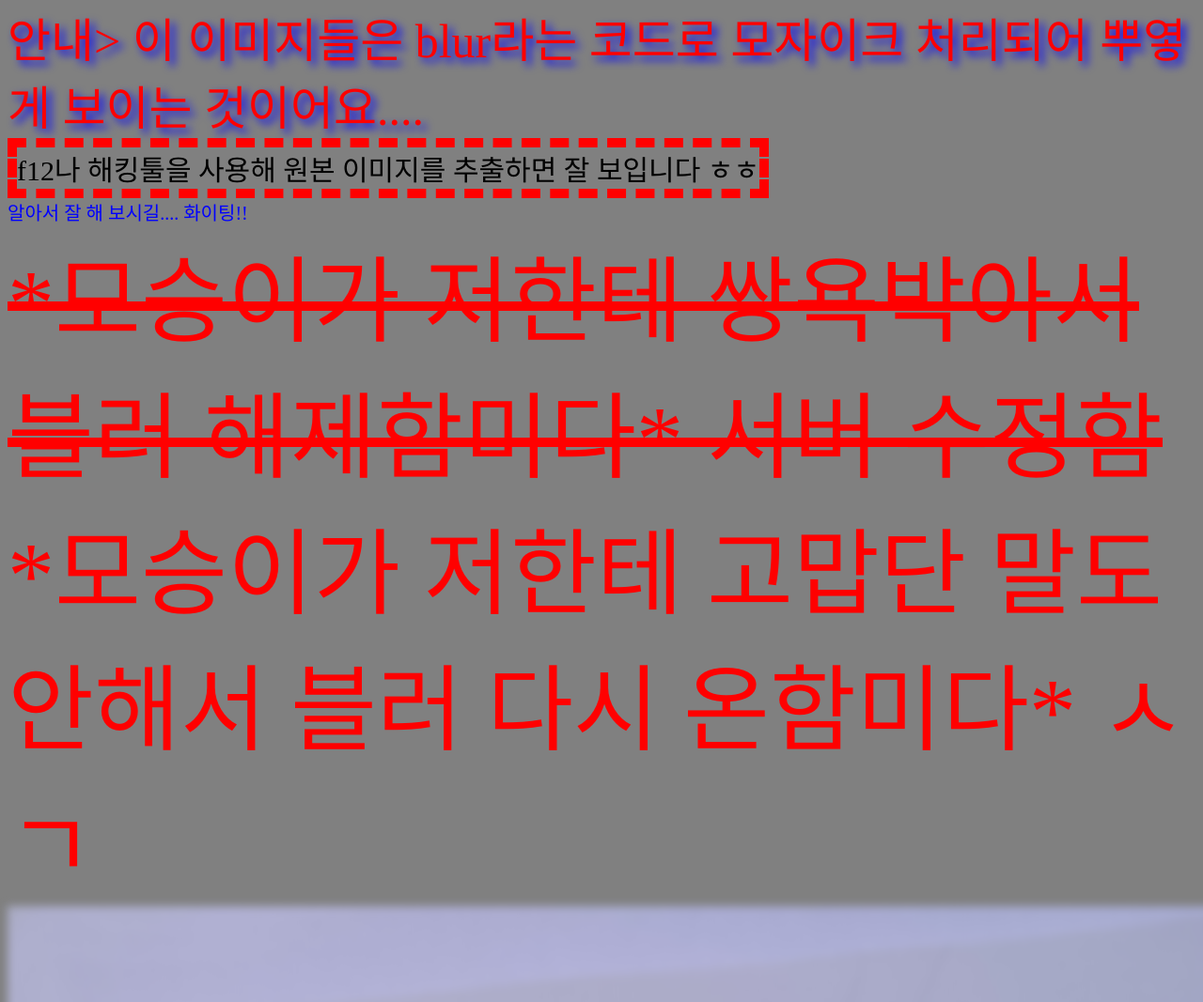
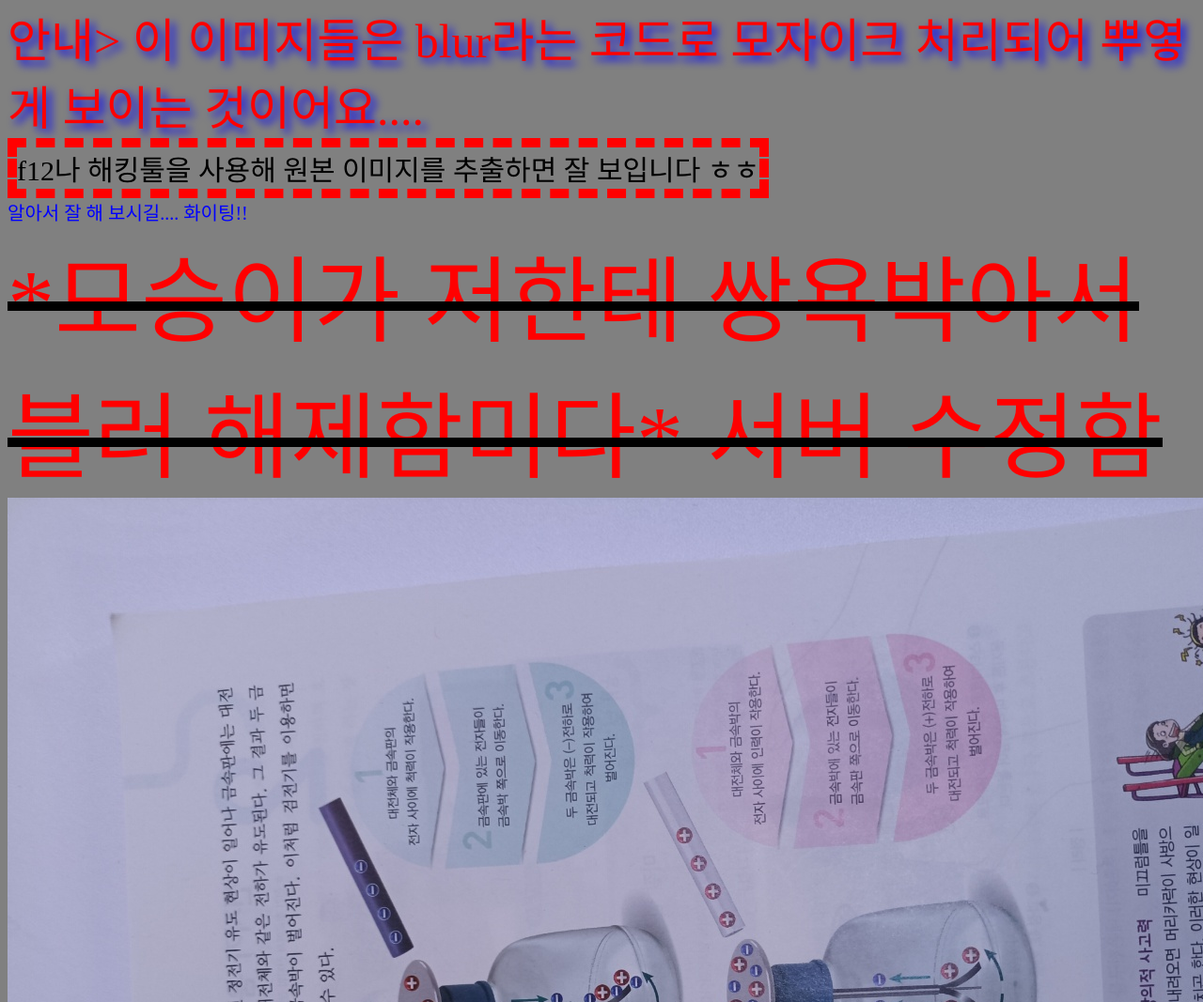
Before and after one commit to dog898996/be3hyu, a plain HTML site: page index.html in a window 1280 px wide. Shown: the part 5-1072 px from the top of the page at 94% size. Drawn offline with Linux system fonts and the light colour scheme.

Commit message:
Update index.html

```diff
--- a/index.html
+++ b/index.html
@@ -8,7 +8,7 @@
             background-color: gray;
         }
         .imgg {
-            filter: blur(5px);
+/*             filter: blur(5px); */
         }
         .ㅋㅋㅋ1 {
             color: red;
@@ -32,8 +32,7 @@
       <div class="ㅋㅋㅋ2">f12나 해킹툴을 사용해 원본 이미지를 추출하면 잘 보입니다 ㅎㅎ</div>
       <br>
       <div style="color: blue; font-size: 20px;">알아서 잘 해 보시길.... 화이팅!!</div>
-      <div class="ghg" style="text-decoration: line-through;">*모승이가 저한테 쌍욕박아서 블러 해제함미다* 서버 수정함</div>
-     <div class="ghg">*모승이가 저한테 고맙단 말도 안해서 블러 다시 온함미다* ㅅㄱ</div>
+      <div class="ghg" style="text-decoration: line-through black;">*모승이가 저한테 쌍욕박아서 블러 해제함미다* 서버 수정함</div>
 
 
     <img class="imgg" src="./KakaoTalk_20220526_200435522_01.jpg" alt="">
```
